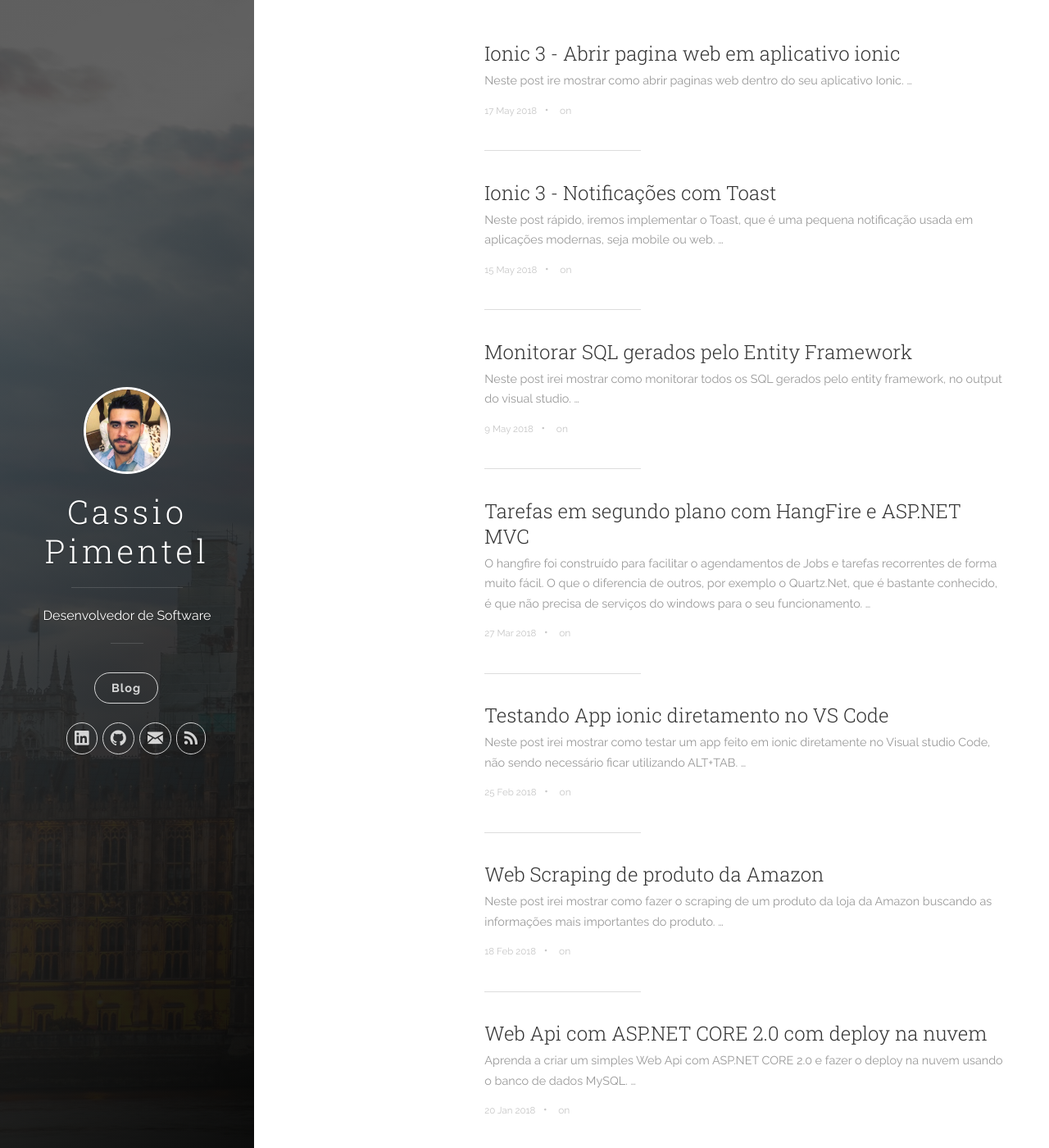
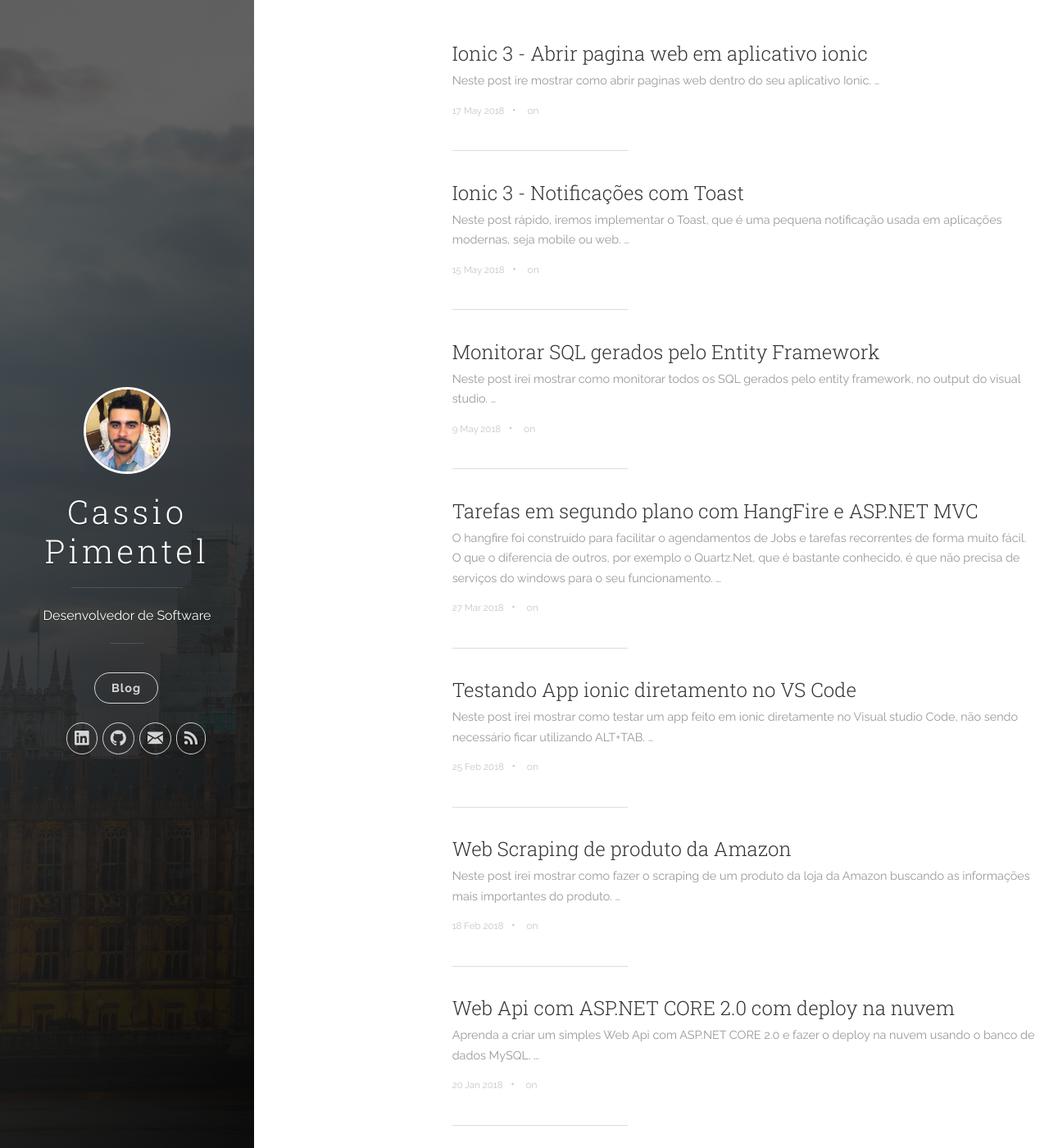
Before and after one commit to CassioPimentel/cassiopimentel.github.io, a Jekyll site: the page built from index.html, in a window 1280 px wide and 1400 px high. Shown: the whole window at 82% size. Built offline with Jekyll 4.4.1, drawn with Linux system fonts in a browser that asks for light colours; nearby versions of some CDN libraries; the list of posts is cut into pages by our own code.

Commit message:
Update uno.css

```diff
--- a/css/uno.css
+++ b/css/uno.css
@@ -1103,7 +1103,7 @@
 	margin-left: 40%; }
 
 .content-wrapper__inner {
-	margin: 0 10%;
+	margin: 0 5%;
 	padding: 50px 0; }
 
 .footer {
```
